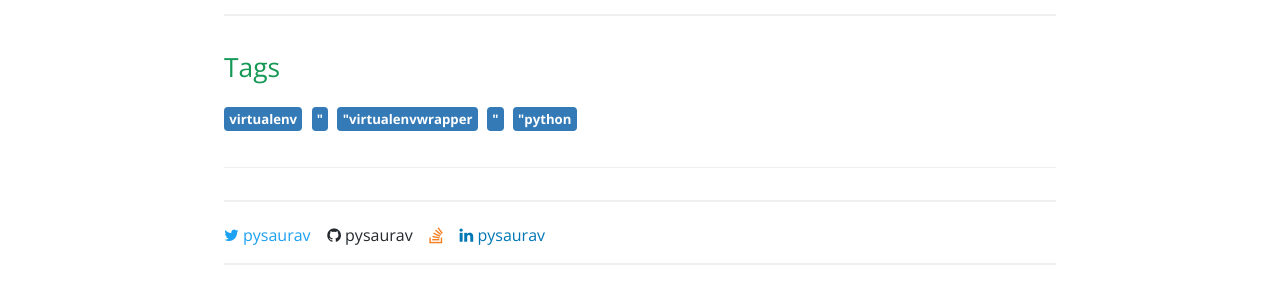
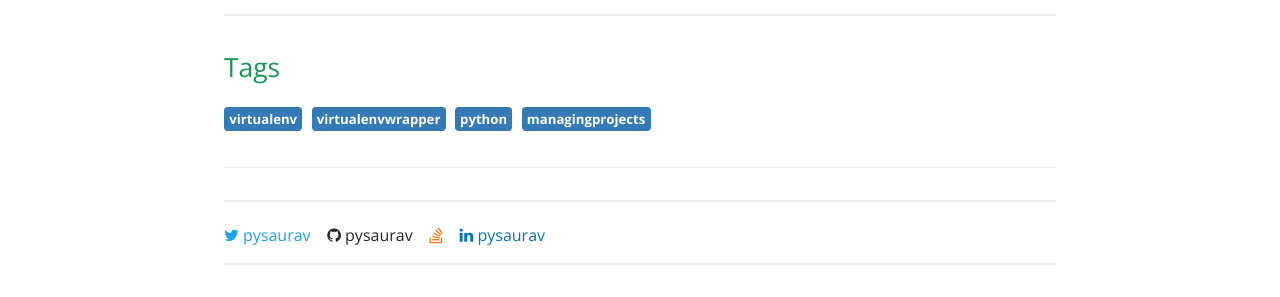
Before and after one commit to pysaurav/jekyll, a Jekyll site: the page built from _posts/2019-08-20-configuring-virtualenv.md, in a window 1280 px wide. Shown: the part 1824-2121 px from the top of the page. Built offline with Jekyll 4.4.1, drawn with Linux system fonts in a browser that asks for light colours.

Commit message:
post tags updated

```diff
--- a/_posts/2019-08-20-configuring-virtualenv.md
+++ b/_posts/2019-08-20-configuring-virtualenv.md
@@ -5,7 +5,7 @@ date: "2019-08-20T03:06:00.003-08:00"
 author: Saurav Pandey
 
 description: organizing your project was never so easy
-tags: virtualenv, virtualenvwrapper, python
+tags: virtualenv,virtualenvwrapper,python,managingprojects
 ---
 We all must have faced the situation where version of our packages don't match and takes up hours of our time to get solved. A virtual Environment is an isolates working environment of a Python project so that other projects aren't hampered.
 
```
Also changed, not shown: _posts/2020-05-10-knn-classifier-explained-from-scratch.md (+2 -1 lines).
